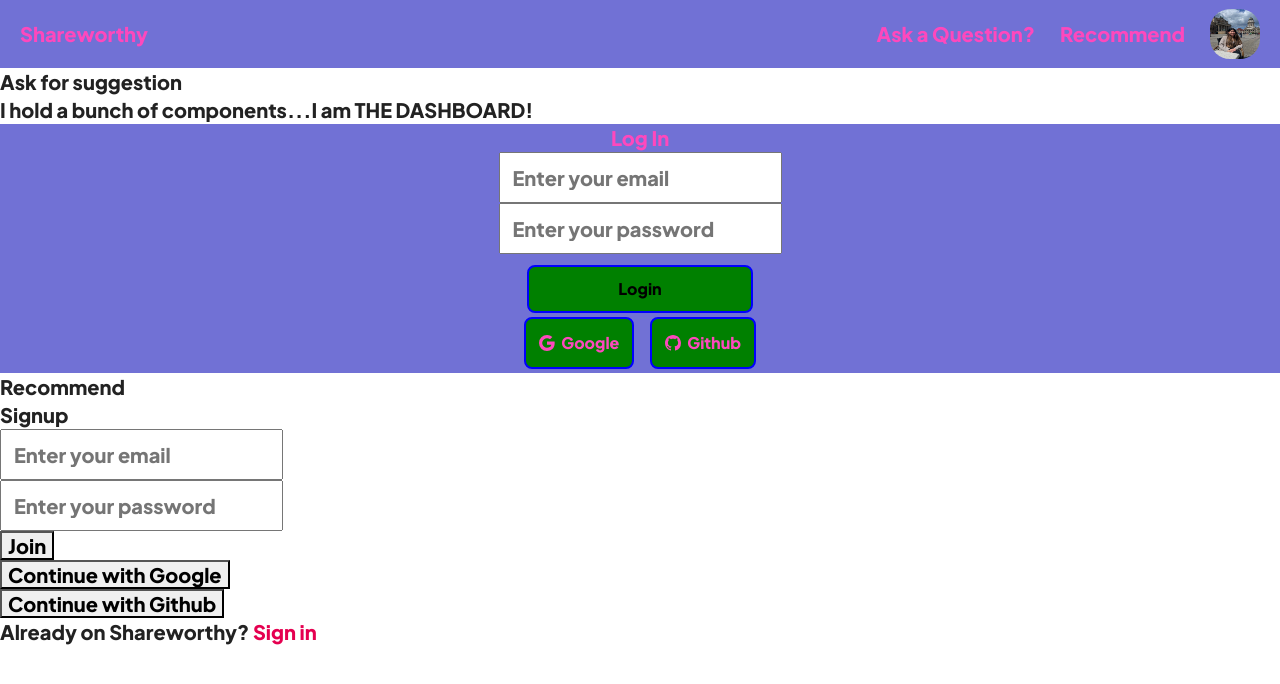
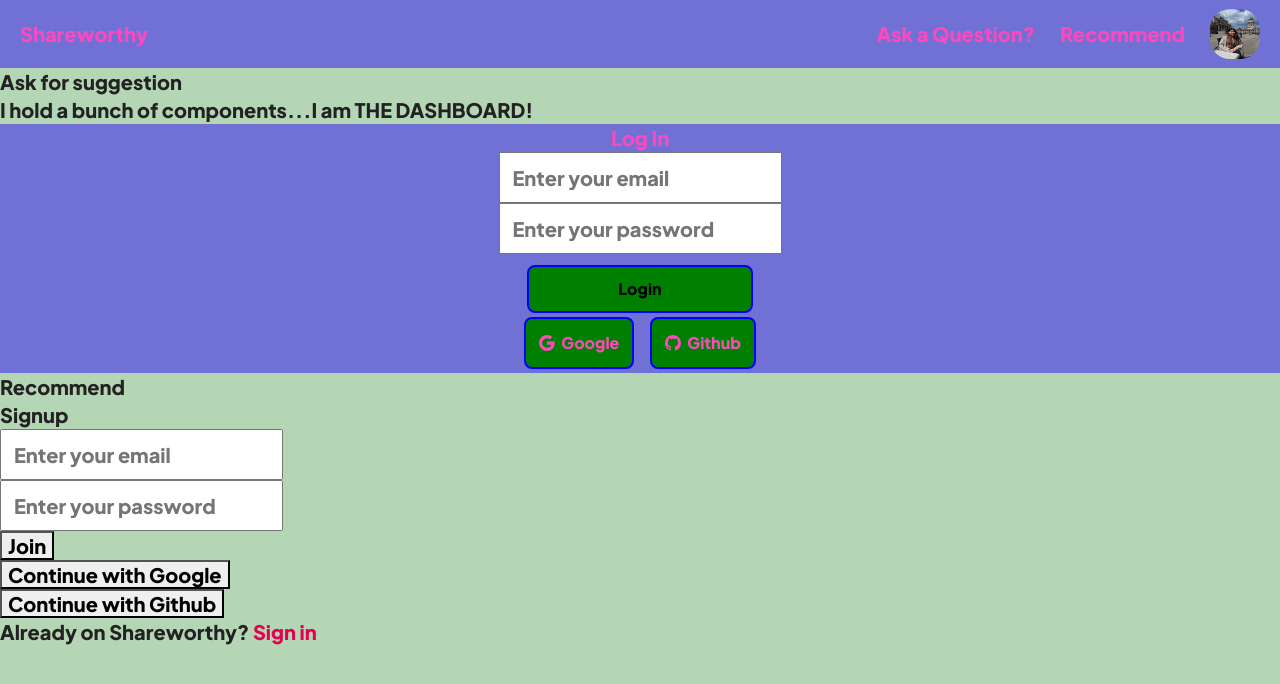
Before and after one commit to shareworthy-recs/shareworthy, a React app: page / in a window 1280 px wide. Shown: the top 684 px of the page. Built offline with nearby package versions, Linux system fonts and the light colour scheme.

Commit message:
added body bg to base, cleanup

```diff
--- a/client/stylesheets/base/_base.scss
+++ b/client/stylesheets/base/_base.scss
@@ -11,6 +11,10 @@
  */
 html {
   box-sizing: border-box;
+}
+
+body{
+  background-color: $mainBgColor;
 }
 
 /**
--- a/client/stylesheets/components/Homepage.scss
+++ /dev/null
@@ -1 +0,0 @@
-@use '../abstracts' as *;
```
